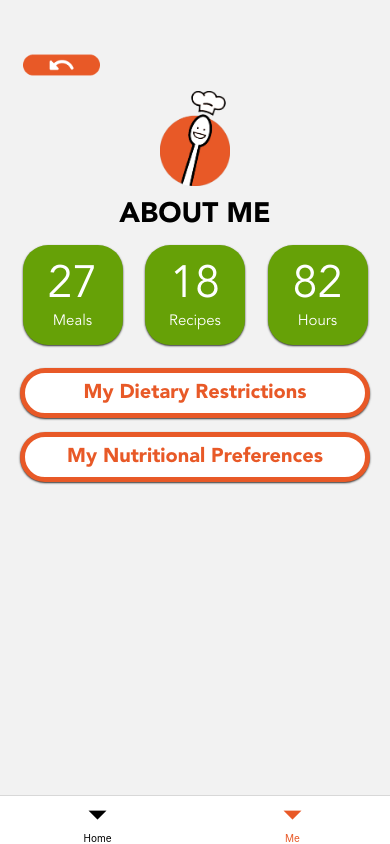
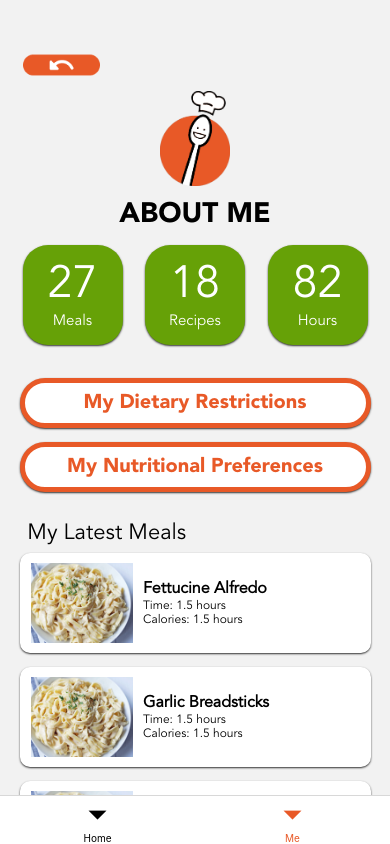
Before and after one commit to kylenguyen7/recipal, a React Native app: screen /Me in a window 390 px wide. Built offline with nearby package versions, Linux system fonts and the light colour scheme.

Commit message:
added recipe history layout, note: talk about recipe item component

```diff
--- /dev/null
+++ b/components/RecipeItem.js
@@ -0,0 +1,60 @@
+import { View, Text, Image, Pressable, StyleSheet } from "react-native"
+import Colors from '../constants/colors';
+import { useNavigation } from "@react-navigation/native";
+
+
+export default function RecipeItem({title, time, image}) {
+    let navigation = useNavigation()
+    // const { title, time, image } = recipe
+    return (
+        <Pressable style={styles.recipeContainer} onPress={() => {navigation.navigate("Ingredients", {recipe: title})}}>
+        <Image style={styles.recipeImg} source={image}/>
+        <View style={styles.recipeTextContainer}>
+            <Text style={styles.recipeTitle}>{title}</Text>
+            <Text style={styles.recipeSubtitle}>Time: {time}</Text>
+            <Text style={styles.recipeSubtitle}>Calories: {time}</Text>
+        </View>
+        </Pressable>
+    );
+}
+
+const styles = StyleSheet.create({
+    recipeContainer: {
+        height: 100,
+        width: '90%',
+        margin: 7,
+        borderRadius: 10,
+        display: 'flex',
+        flexDirection: 'row',
+        //justifyContent: 'center',
+        paddingLeft: '3%',
+        alignItems: 'center',
+        backgroundColor: 'white',
+        shadowColor: '#000',
+        shadowOffset: { width: 0, height: 1 },
+        shadowOpacity: 0.8,
+        shadowRadius: 2,
+        elevation: 5
+    },
+    recipeImg: {
+        height: '80%',
+        width: '30%',
+        resizeMode: 'cover',
+        backgroundColor: Colors.tomato,
+    },
+    recipeTextContainer: {
+        marginLeft: 10,
+        width: 140
+    },
+    recipeTitle: {
+        fontFamily: 'Avenir-Book',
+        color: 'black',
+        fontWeight: 'bold',
+        fontSize: 16
+    },
+    recipeSubtitle: {
+        fontFamily: 'Avenir-Book',
+        color: 'black',
+        fontSize: 12
+    }
+});
--- a/components/screens/MeScreen.js
+++ b/components/screens/MeScreen.js
@@ -1,16 +1,59 @@
 import { StyleSheet, Text, View, Image, ScrollView } from 'react-native';
-import Images from '../../constants/images';
+import { useRef } from 'react';
+import { useNavigation } from '@react-navigation/native';
+
 import Header from '../BackHeader'
 import RecipalButton from '../RecipalButton'
 import Counter from '../Counter'
-import { useRef } from 'react';
-import { createStackNavigator } from '@react-navigation/stack';
-import { useNavigation } from '@react-navigation/native';
+
+import Images from '../../constants/images';
+import RecipeItem from '../RecipeItem';
+
 
 export default function MeScreen() {
   let scrollView = useRef(null);
-  const Stack = createStackNavigator();
   let navigation = useNavigation();
+
+  let historyList = [];
+  let historyData = [
+      {
+        id: 0,
+        title: "Fettucine Alfredo",
+        time: "1.5 hours",
+        image: Images.fettuccine
+      },
+      {
+        id: 1,
+        title: "Garlic Breadsticks",
+        time: "1.5 hours",
+        image: Images.fettuccine
+      },
+      {
+        id: 2,
+        title: "Caprese Pizza",
+        time: "1.5 hours",
+        image: Images.fettuccine
+      },
+      {
+        id: 3,
+        title: "Chicken Parm",
+        time: "1.5 hours",
+        image: Images.fettuccine
+      },
+      {
+        id: 4,
+        title: "Lasagna",
+        time: "1.5 hours",
+        image: Images.fettuccine
+      },
+    ]
+
+  for(let i = 0; i < historyData.length; i++) {
+    historyList.push(
+      <RecipeItem title={historyData[i].title} time={historyData[i].time} image={historyData[i].image}/>
+    )
+  }
+
 
   return (
     <View>
@@ -29,11 +72,16 @@ export default function MeScreen() {
           </View>
 
           <View style={styles.editDietButtons}>
-            <RecipalButton text={'My Dietary Restrictions'} fontSize={20} width={350} height={50}
+            <RecipalButton text={'My Dietary Restrictions'} fontSize={20} width={'90%'} height={50}
                            onPress={() =>  navigation.navigate('DietRestrictScreen')}/>
-            <RecipalButton text={'My Nutritional Preferences'} fontSize={20} width={350} height={50}
+            <RecipalButton text={'My Nutritional Preferences'} fontSize={20} width={'90%'} height={50}
                            onPress={() =>  navigation.navigate('NutriPrefScreen')}/>
             </View>
+
+          <Text style={styles.historyText}>My Latest Meals</Text>
+          <View style={styles.historyContainer}>
+            {historyList}
+          </View>
         </View>
       </ScrollView>
     </View>
@@ -43,8 +91,8 @@ export default function MeScreen() {
 const styles = StyleSheet.create({
   content: {
     flex: 1,
-    alignItems: 'center',
-    marginTop: 30
+    // alignItems: 'center',
+    marginTop: 30,
   },
   titleContainer: {
     height: 110,
@@ -67,14 +115,26 @@ const styles = StyleSheet.create({
   },
   counterContainer: {
     height: 120,
-    width: '100%',
     marginTop: 15,
     justifyContent: 'space-evenly',
     flexDirection: 'row',
     alignItems: 'center',
   },
   editDietButtons: {
+    marginTop: 10,
     height: 140,
-    justifyContent: 'space-evenly'
+    justifyContent: 'space-evenly',
+    alignItems: 'center',
+  },
+  historyContainer: {
+    alignItems: 'center',
+    marginBottom: 120
+  },
+  historyText: {
+    marginTop: 15,
+    fontFamily: 'Avenir-Book',
+    color: 'black',
+    fontSize: 22,
+    marginLeft: '7%'
   }
 })
```
